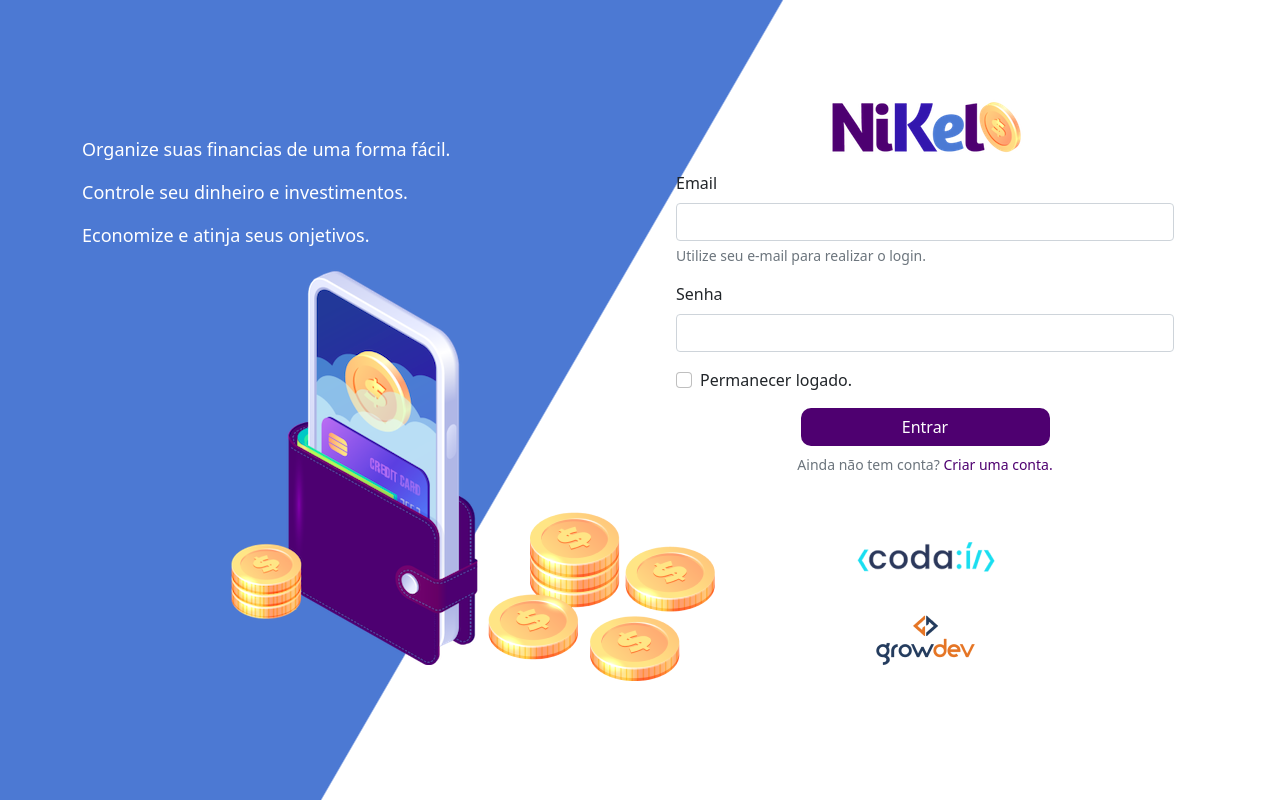
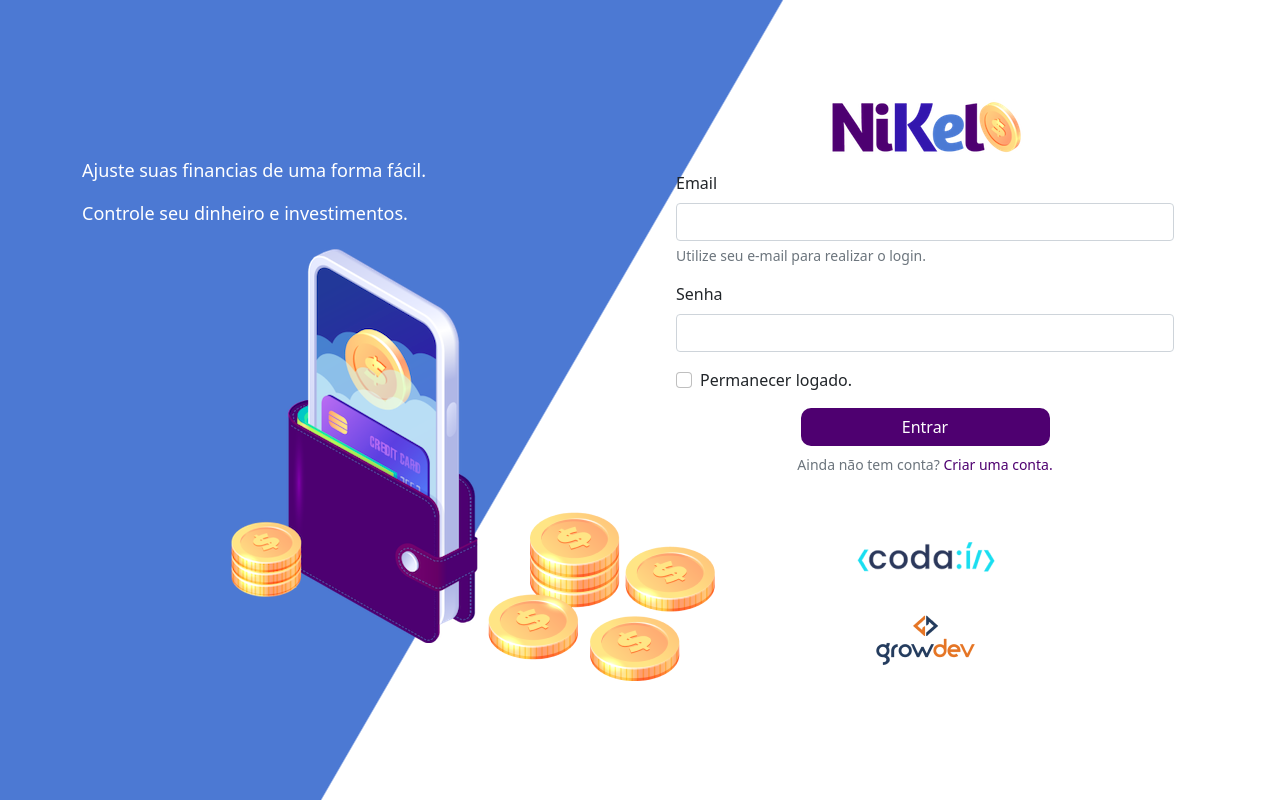
Before and after one commit to Renan-Casagrande/Nikel, a plain HTML site: page public/index.html in a window 1280 px wide. Drawn offline with nearby package versions, Linux system fonts and the light colour scheme.

Commit message:
alterou o text-login

```diff
--- a/public/index.html
+++ b/public/index.html
@@ -15,9 +15,8 @@
             <div class="row vh-100">
                 <div class="col d-flex justify-content-center my-5 flex-column">
                     <div class="text-login">
-                        <p>Organize suas financias de uma forma fácil.</p>
+                        <p>Ajuste suas financias de uma forma fácil.</p>
                         <p>Controle seu dinheiro e investimentos.</p>
-                        <p>Economize e atinja seus onjetivos.</p>
                     </div>
                     <div class="text-center">
                         <img src="./assets/images/pocket.png" alt="image pocket" class="img-fluid" srcset="">
--- a/public/js/index.js
+++ b/public/js/index.js
@@ -1,4 +1,3 @@
-const myModal = new bootstrap.Modal("#register-modal");
 let logged = sessionStorage.getItem("logged");
 const session = localStorage.getItem("session");
 
```
